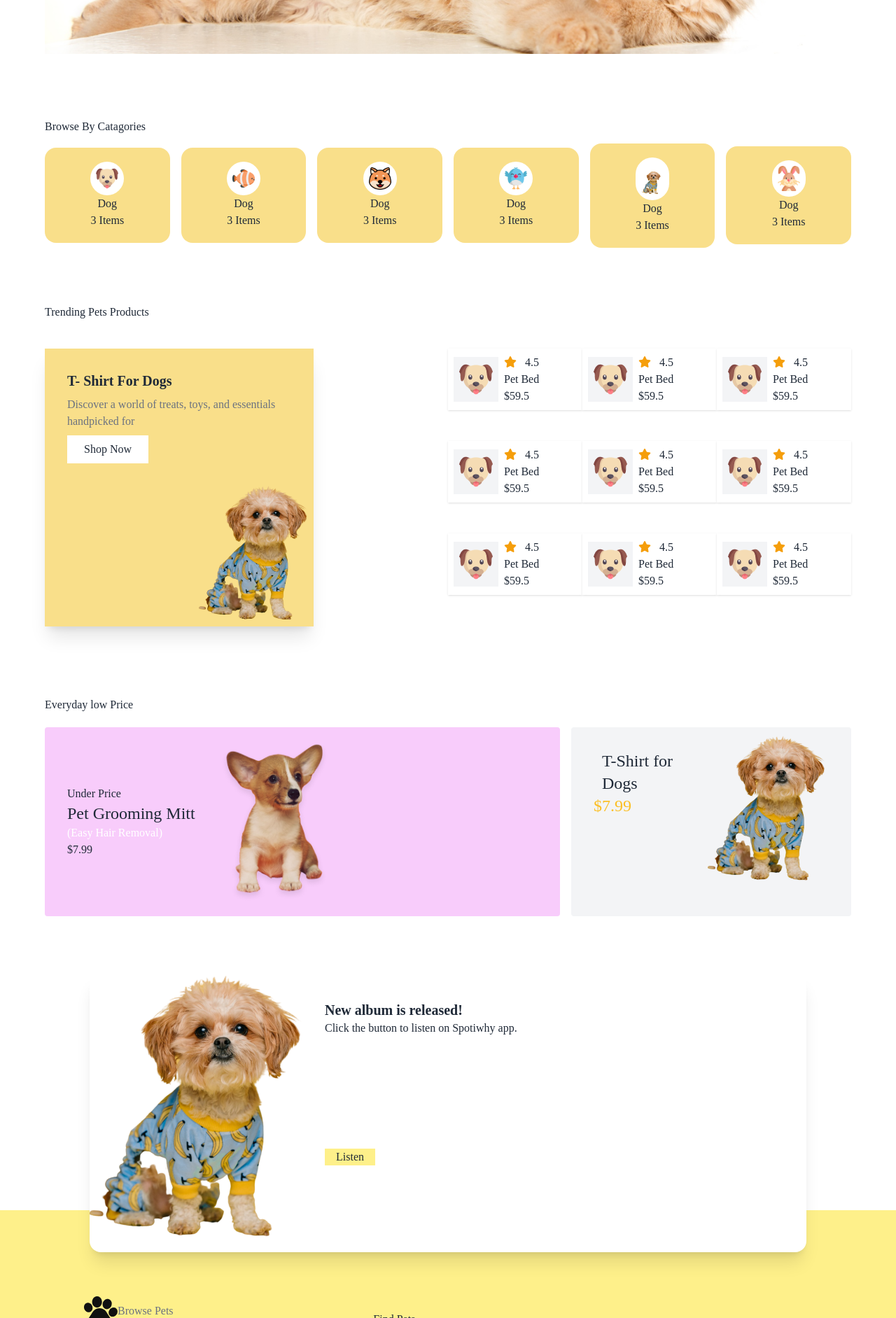
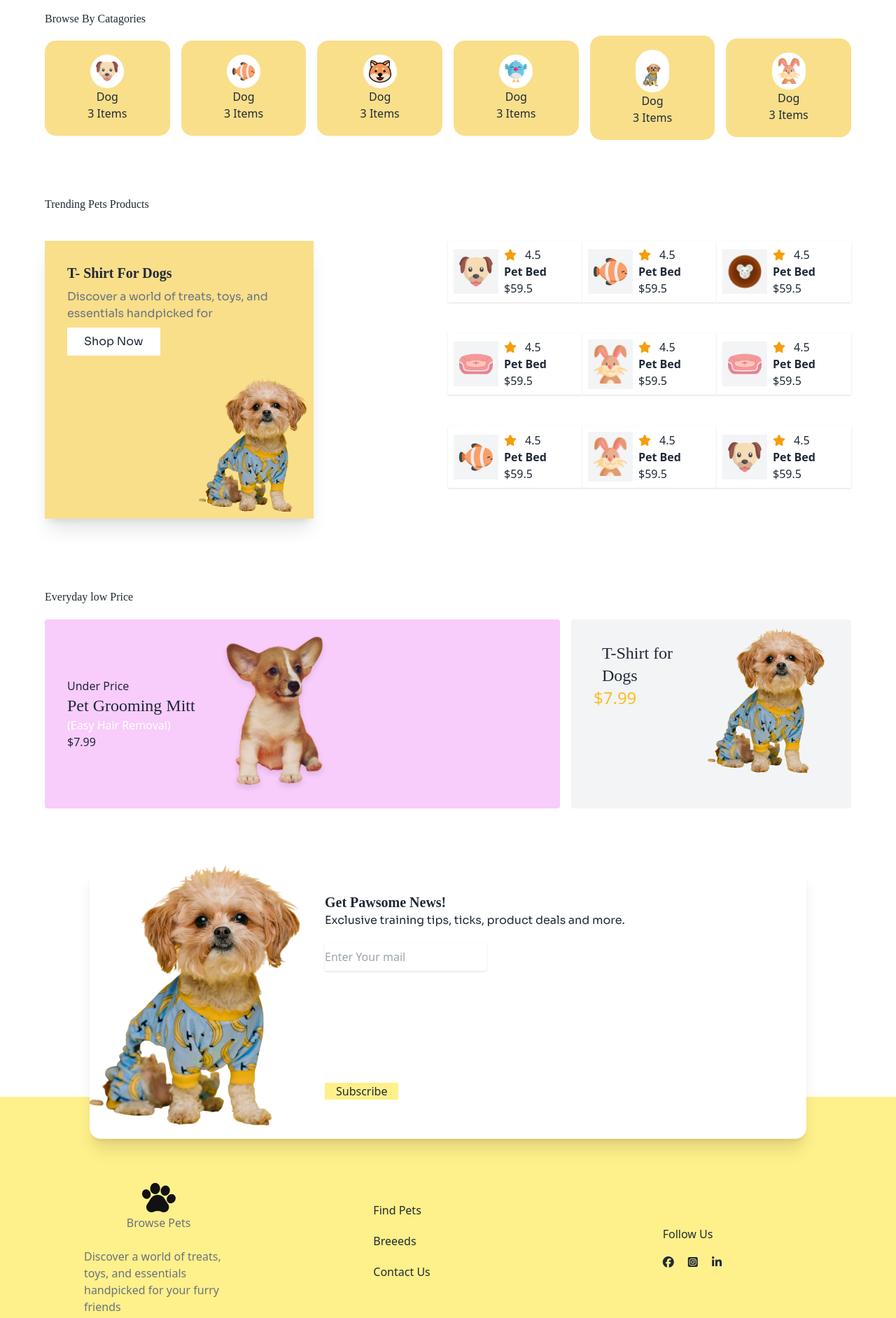
Before and after one commit to eyakubsharif/assignment-3, a plain HTML site: page index.html in a window 1280 px wide. Shown: the part 917-2800 px from the top of the page at 70% size. Drawn offline with nearby package versions, Linux system fonts and the light colour scheme; a web font is replaced by a local one.

Commit message:
project complete without responsive

```diff
--- a/index.html
+++ b/index.html
@@ -10,8 +10,12 @@
     <link rel="preconnect" href="https://fonts.googleapis.com">
     <link rel="preconnect" href="https://fonts.gstatic.com" crossorigin>
     <link href="https://fonts.googleapis.com/css2?family=ADLaM+Display&display=swap" rel="stylesheet">
-<!-- daisy Ui CDN here  -->
+    <link rel="preconnect" href="https://fonts.googleapis.com">
+    <link rel="preconnect" href="https://fonts.gstatic.com" crossorigin>
+    <link href="https://fonts.googleapis.com/css2?family=Sora:wght@100..800&display=swap" rel="stylesheet">
 
+    <!-- daisy Ui CDN here  -->
+ <link rel="stylesheet" href="style.css">
 <link href="https://cdn.jsdelivr.net/npm/daisyui@4.12.23/dist/full.min.css" rel="stylesheet" type="text/css" />
 <script src="https://cdn.tailwindcss.com"></script>
   <!-- tailwind CDN here  -->
@@ -27,12 +31,15 @@
     .font-family{
         font-family: "ADLaM Display", serif;
     }
+    .font-sora{
+        font-family: "Sora", serif;
+    }
 </style>
 </head>
-<body class="font-family">
+<body class="">
 <div class=" max-w-9/10 mx-auto ">
     <header class="">
-        <div class="navbar bg-[#FFF9F4] ">
+        <div class="navbar bg-[#FFF9F4] font-sora ">
             <div class="navbar-start">
               <div class="dropdown">
                 <div tabindex="0" role="button" class="btn btn-ghost lg:hidden">
@@ -84,22 +91,22 @@
           </div>
     <!-- banner section  -->
     <div class="">
-        <div class=" ">
+        <div class="banner-content font-family ">
             <h1 class="font-bold text-5xl ">Pamper Your Pet, <br> Because They Deserve <br> the Bes</h1>
-            <p class="text-gray-500 pt-5">Discover a world of treats, toys, and essentials handpicked for <br> your furry friends. Shop now and make tails wag with joy!</p>
-        <button class="bg-yellow-200 px-4 py-2 rounded mt-5">Find a pet</button>
+            <p class="text-gray-500 pt-5 font-sora">Discover a world of treats, toys, and essentials handpicked for <br> your furry friends. Shop now and make tails wag with joy!</p>
+             <button class="bg-yellow-200 px-4 py-2 rounded mt-5">Find a pet</button>
 
-    </div>
-    <div class="">
-        <img class=" " src="images/cat-big.png" alt="">
-    </div>
+        </div>
+        <div class="img-container">
+        <img class="banner-img" src="images/cat-big.png" alt="">
+        </div>
     </div>
     </header>
 
     <main>
         <!-- catagory section  -->
          <div class="catagory py-20 ">
-            <h2 class="py-3">Browse By Catagories</h2>
+            <h2 class="py-3 font-family">Browse By Catagories</h2>
             <div class="card-container flex items-center gap-4 justify-around">
                 <div class="card w-2/12 bg-[#F9DF8A] py-5 px-3 text-center">
                    <div class=" bg-white w-12 py-2 px-2 rounded-full m-auto">
@@ -114,7 +121,8 @@
                     </div>
                      <h2>Dog</h2>
                      <p>3 Items</p>
-                 </div><div class="card w-2/12 bg-[#F9DF8A] py-5 px-3 text-center">
+                 </div>
+                 <div class="card w-2/12 bg-[#F9DF8A] py-5 px-3 text-center">
                     <div class=" bg-white w-12 py-2 px-2 rounded-full m-auto">
                      <img class=" w-full m-auto" src="images/cat-cartoon.png" alt="">
                     </div>
@@ -148,16 +156,16 @@
          <!-- treanding pet product  -->
 
          <div class="container">
-            <h2>Trending Pets Products</h2>
+            <h2 class="font-family">Trending Pets Products</h2>
             <div class="grid grid-cols-2 py-10">
                 <div>
                     <div class=" bg-[#F9DF8A] w-96 shadow-xl">
 
                         <div class="card-body items-left text-center">
-                          <h2 class="card-title">T- Shirt For Dogs</h2>
-                          <p class="text-left text-gray-500">Discover a world of treats, toys, and essentials handpicked for </p>
+                          <h2 class="card-title font-family">T- Shirt For Dogs</h2>
+                          <p class="text-left text-gray-500 font-sora">Discover a world of treats, toys, and essentials handpicked for </p>
                           <div class="card-actions">
-                            <button class="py-2 px-6 bg-white">Shop Now</button>
+                            <button class="py-2 px-6 bg-white font-sora">Shop Now</button>
                           </div>
                         </div>
                         <figure class="px-10  mr-10">
@@ -176,7 +184,91 @@
                         </div>
                          <div class="text-left">
                              <p class=""><i class="  text-amber-500 mr-3 fa-solid fa-star"></i>4.5</p>
-                             <p>Pet Bed</p>
+                             <p class="font-bold">Pet Bed</p>
+                             <p>$59.5</p>
+                         </div>
+                     </div>
+                   </div>
+                   <div class="card">
+                    <div class="gap-2 flex bg-white py-2 px-2  items-center shadow text-center">
+                        <div class="bg-gray-100 py-2 px-2">
+                         <img class="w-12 " src="images/fish-cartoon.png" alt="">
+                        </div>
+                         <div class="text-left">
+                             <p class=""><i class="  text-amber-500 mr-3 fa-solid fa-star"></i>4.5</p>
+                             <p class="font-bold">Pet Bed</p>
+                             <p>$59.5</p>
+                         </div>
+                     </div>
+                   </div>
+                   <div class="card">
+                    <div class="gap-2 flex bg-white py-2 px-2  items-center shadow text-center">
+                        <div class="bg-gray-100 py-2 px-2">
+                         <img class="w-12 " src="images/mouse-cartoon.png" alt="">
+                        </div>
+                         <div class="text-left">
+                             <p class=""><i class="  text-amber-500 mr-3 fa-solid fa-star"></i>4.5</p>
+                             <p class="font-bold">Pet Bed</p>
+                             <p>$59.5</p>
+                         </div>
+                     </div>
+                   </div>
+                   <div class="card">
+                    <div class="gap-2 flex bg-white py-2 px-2  items-center shadow text-center">
+                        <div class="bg-gray-100 py-2 px-2">
+                         <img class="w-12 " src="images/pet-couch.png" alt="">
+                        </div>
+                         <div class="text-left">
+                             <p class=""><i class="  text-amber-500 mr-3 fa-solid fa-star"></i>4.5</p>
+                             <p class="font-bold">Pet Bed</p>
+                             <p>$59.5</p>
+                         </div>
+                     </div>
+                   </div>
+                   <div class="card">
+                    <div class="gap-2 flex bg-white py-2 px-2  items-center shadow text-center">
+                        <div class="bg-gray-100 py-2 px-2">
+                         <img class="w-12 " src="images/rabbit-cartoon.png" alt="">
+                        </div>
+                         <div class="text-left">
+                             <p class=""><i class="  text-amber-500 mr-3 fa-solid fa-star"></i>4.5</p>
+                             <p class="font-bold">Pet Bed</p>
+                             <p>$59.5</p>
+                         </div>
+                     </div>
+                   </div>
+                   <div class="card">
+                    <div class="gap-2 flex bg-white py-2 px-2  items-center shadow text-center">
+                        <div class="bg-gray-100 py-2 px-2">
+                         <img class="w-12 " src="images/pet-couch.png" alt="">
+                        </div>
+                         <div class="text-left">
+                             <p class=""><i class="  text-amber-500 mr-3 fa-solid fa-star"></i>4.5</p>
+                             <p class="font-bold">Pet Bed</p>
+                             <p>$59.5</p>
+                         </div>
+                     </div>
+                   </div>
+                   <div class="card">
+                    <div class="gap-2 flex bg-white py-2 px-2  items-center shadow text-center">
+                        <div class="bg-gray-100 py-2 px-2">
+                         <img class="w-12 " src="images/fish-cartoon.png" alt="">
+                        </div>
+                         <div class="text-left">
+                             <p class=""><i class="  text-amber-500 mr-3 fa-solid fa-star"></i>4.5</p>
+                             <p class="font-bold">Pet Bed</p>
+                             <p>$59.5</p>
+                         </div>
+                     </div>
+                   </div>
+                   <div class="card">
+                    <div class="gap-2 flex bg-white py-2 px-2  items-center shadow text-center">
+                        <div class="bg-gray-100 py-2 px-2">
+                         <img class="w-12 " src="images/rabbit-cartoon.png" alt="">
+                        </div>
+                         <div class="text-left">
+                             <p class=""><i class="  text-amber-500 mr-3 fa-solid fa-star"></i>4.5</p>
+                             <p class="font-bold">Pet Bed</p>
                              <p>$59.5</p>
                          </div>
                      </div>
@@ -188,91 +280,7 @@
                         </div>
                          <div class="text-left">
                              <p class=""><i class="  text-amber-500 mr-3 fa-solid fa-star"></i>4.5</p>
-                             <p>Pet Bed</p>
-                             <p>$59.5</p>
-                         </div>
-                     </div>
-                   </div>
-                   <div class="card">
-                    <div class="gap-2 flex bg-white py-2 px-2  items-center shadow text-center">
-                        <div class="bg-gray-100 py-2 px-2">
-                         <img class="w-12 " src="images/dog-cartoon.png" alt="">
-                        </div>
-                         <div class="text-left">
-                             <p class=""><i class="  text-amber-500 mr-3 fa-solid fa-star"></i>4.5</p>
-                             <p>Pet Bed</p>
-                             <p>$59.5</p>
-                         </div>
-                     </div>
-                   </div>
-                   <div class="card">
-                    <div class="gap-2 flex bg-white py-2 px-2  items-center shadow text-center">
-                        <div class="bg-gray-100 py-2 px-2">
-                         <img class="w-12 " src="images/dog-cartoon.png" alt="">
-                        </div>
-                         <div class="text-left">
-                             <p class=""><i class="  text-amber-500 mr-3 fa-solid fa-star"></i>4.5</p>
-                             <p>Pet Bed</p>
-                             <p>$59.5</p>
-                         </div>
-                     </div>
-                   </div>
-                   <div class="card">
-                    <div class="gap-2 flex bg-white py-2 px-2  items-center shadow text-center">
-                        <div class="bg-gray-100 py-2 px-2">
-                         <img class="w-12 " src="images/dog-cartoon.png" alt="">
-                        </div>
-                         <div class="text-left">
-                             <p class=""><i class="  text-amber-500 mr-3 fa-solid fa-star"></i>4.5</p>
-                             <p>Pet Bed</p>
-                             <p>$59.5</p>
-                         </div>
-                     </div>
-                   </div>
-                   <div class="card">
-                    <div class="gap-2 flex bg-white py-2 px-2  items-center shadow text-center">
-                        <div class="bg-gray-100 py-2 px-2">
-                         <img class="w-12 " src="images/dog-cartoon.png" alt="">
-                        </div>
-                         <div class="text-left">
-                             <p class=""><i class="  text-amber-500 mr-3 fa-solid fa-star"></i>4.5</p>
-                             <p>Pet Bed</p>
-                             <p>$59.5</p>
-                         </div>
-                     </div>
-                   </div>
-                   <div class="card">
-                    <div class="gap-2 flex bg-white py-2 px-2  items-center shadow text-center">
-                        <div class="bg-gray-100 py-2 px-2">
-                         <img class="w-12 " src="images/dog-cartoon.png" alt="">
-                        </div>
-                         <div class="text-left">
-                             <p class=""><i class="  text-amber-500 mr-3 fa-solid fa-star"></i>4.5</p>
-                             <p>Pet Bed</p>
-                             <p>$59.5</p>
-                         </div>
-                     </div>
-                   </div>
-                   <div class="card">
-                    <div class="gap-2 flex bg-white py-2 px-2  items-center shadow text-center">
-                        <div class="bg-gray-100 py-2 px-2">
-                         <img class="w-12 " src="images/dog-cartoon.png" alt="">
-                        </div>
-                         <div class="text-left">
-                             <p class=""><i class="  text-amber-500 mr-3 fa-solid fa-star"></i>4.5</p>
-                             <p>Pet Bed</p>
-                             <p>$59.5</p>
-                         </div>
-                     </div>
-                   </div>
-                   <div class="card">
-                    <div class="gap-2 flex bg-white py-2 px-2  items-center shadow text-center">
-                        <div class="bg-gray-100 py-2 px-2">
-                         <img class="w-12 " src="images/dog-cartoon.png" alt="">
-                        </div>
-                         <div class="text-left">
-                             <p class=""><i class="  text-amber-500 mr-3 fa-solid fa-star"></i>4.5</p>
-                             <p>Pet Bed</p>
+                             <p class="font-bold">Pet Bed</p>
                              <p>$59.5</p>
                          </div>
                      </div>
@@ -283,13 +291,13 @@
          </div>
 <!-- Every day low section  -->
  <div class="mt-10 ">
-<h2 class="py-5">Everyday low Price</h2>
+<h2 class="py-5 font-family">Everyday low Price</h2>
     <div class="flex gap-4">
         <!-- left img  -->
         <div class="flex  flex-2 items-center bg-[#F8CCFB] rounded gap-4 py-3 px-8">
             <div class="">
                 <p>Under Price</p>
-                <h5 class="text-2xl">Pet Grooming Mitt</h5>
+                <h5 class="text-2xl font-family">Pet Grooming Mitt</h5>
                 <p  class="text-white ">(Easy Hair Removal)</p>
                 <h3>$7.99</h3>
             </div>
@@ -301,7 +309,7 @@
         <div class="flex flex-1 rounded gap-4 bg-gray-100 py-3 px-8 ">
             <div class="">
 
-                <h5 class="text-2xl mt-5 ml-3">T-Shirt for Dogs</h5>
+                <h5 class="text-2xl mt-5 ml-3 font-family">T-Shirt for Dogs</h5>
 
                 <h3 class="text-amber-400 text-2xl">$7.99</h3>
             </div>
@@ -321,27 +329,28 @@
 
     </footer>
 </div>
-<div class=" mt-20 max-w-8/10 mx-auto">
+<div class=" mt-20 max-w-8/10  mx-auto">
     <div class="card lg:card-side bg-base-100 shadow-xl">
-        <figure class="h-100">
+        <figure class="">
           <img class=""
             src="images/cute-pet-mid.png"
             alt="Album" />
         </figure>
         <div class="ml-6 mt-10 ">
-          <h2 class="card-title">New album is released!</h2>
-          <p>Click the button to listen on Spotiwhy app.</p>
+          <h2 class="card-title font-family">Get Pawsome News!</h2>
+          <p class="font-sora">Exclusive training tips, ticks, product deals and more.</p>
+         <input class="shadow mt-5 py-2" type="email" placeholder="Enter Your mail">
           <div class="card-actions mt-40 ">
-            <button class="bg-yellow-200  px-4">Listen</button>
+            <button class="bg-yellow-200  px-4">Subscribe</button>
           </div>
         </div>
       </div>
  </div>
 
  <footer class="bg-yellow-200 p-30 -mt-15">
-    <div class="container grid grid-cols-3 items-center gap-50 justify-around">
-       <div class="div">
-        <div class="flex items-center">
+    <div class="container grid grid-cols-3  items-center gap-50  justify-around">
+       <div class="div ">
+        <div class="flex sm:flex-col items-center mb-6">
             <img class="inline" src="images/logo-footer.png" alt="">
           <div>
             <p class="text-gray-500">Browse Pets</p>
@@ -351,17 +360,17 @@
        </div>
 
        <div>
-        <p>Find Pets</p>
-        <p>Breeeds</p>
-        <p>Contact Us</p>
+        <p class="mb-5">Find Pets</p>
+        <p class="mb-5">Breeeds</p>
+        <p class="mb-5">Contact Us</p>
        </div>
 
        <div>
-        <p>Follow Us</p>
+        <p class="mb-4">Follow Us</p>
         <div>
             <div>
-                <i class="fa-brands fa-facebook"></i>
-                <i class="fa-brands fa-square-instagram"></i>
+                <i class="mr-4 fa-brands fa-facebook"></i>
+                <i class="mr-4 fa-brands fa-square-instagram"></i>
                 <i class="fa-brands fa-linkedin-in"></i>
             </div>
         </div>
--- /dev/null
+++ b/style.css
@@ -0,0 +1,27 @@
+.banner-img{
+
+   height: 500px;
+   width: 100%;
+
+}
+.img-container{
+   width: 100%;
+
+}
+.banner-content{
+
+
+}
+.catagory-container{
+   display: grid;
+   grid-template-columns: repeat(6,1fr);
+   grid-template-rows: 1;
+   gap: 8px;
+}
+
+@media screen and (min-width: 576px) {
+   .catagory-container{
+      grid-template-columns: repeat(2,1fr);
+   }
+
+}
```
